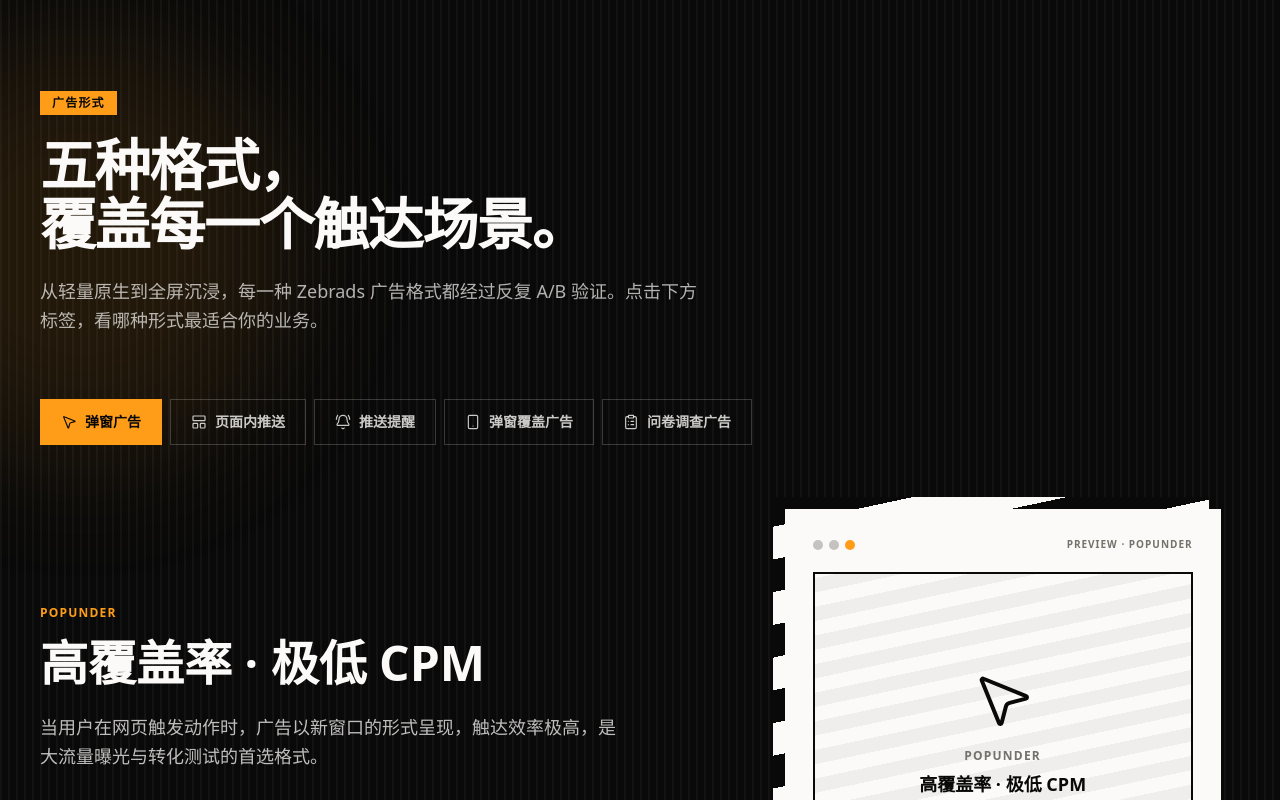
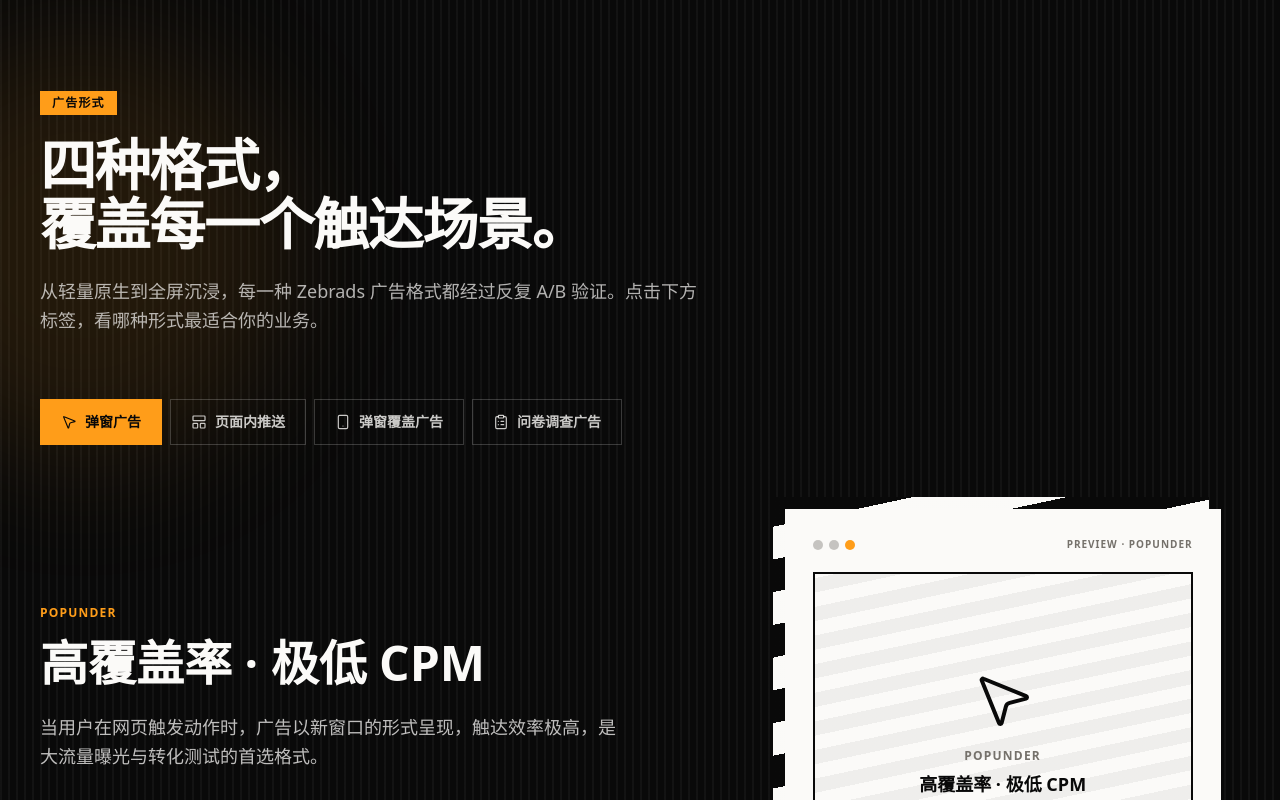
Before and after one commit to f826108853/zebrads-website, a Next.js app: page / in a window 1280 px wide. Shown: the part 1720-2520 px from the top of the page. Built offline with nearby package versions, Linux system fonts and the light colour scheme; a web font is replaced by a local one.

Commit message:
refactor: 移除广告形式区中的「推送提醒」模块
Coze-Commit-Type: user
Coze-User-ID: 3946577231874684
Coze-Conversation-ID: 9193679

```diff
--- a/src/components/site/ad-formats.tsx
+++ b/src/components/site/ad-formats.tsx
@@ -3,7 +3,6 @@
 import { useState } from 'react';
 import {
   MousePointer2,
-  BellRing,
   Smartphone,
   LayoutPanelTop,
   ClipboardList,
@@ -41,21 +40,6 @@
       'iOS / macOS 同样可投',
       '原生贴片样式，与内容融合',
       '点击率均值 1.8% - 4.5%',
-    ],
-  },
-  {
-    id: 'push',
-    name: '推送提醒',
-    icon: BellRing,
-    short: 'Web Push',
-    headline: '用户离线也能精准触达',
-    intro:
-      '基于浏览器订阅的真实用户列表，可重复触达、可分时间段投放。配合自动化规则，是私域唤醒最佳工具。',
-    points: [
-      '可追溯用户订阅时间与渠道',
-      '支持冷热分桶与频次控制',
-      '离线下发，唤醒沉睡用户',
-      '兼容 Chrome / Firefox / Edge / 国产浏览器',
     ],
   },
   {
@@ -117,7 +101,7 @@
           </Reveal>
           <Reveal delay={100}>
             <h2 className="font-black text-[clamp(2rem,4.5vw,3.5rem)] leading-[1.05] tracking-tight">
-              五种格式，
+              四种格式，
               <br />
               覆盖每一个触达场景。
             </h2>
@@ -235,8 +219,6 @@
                           ? '$0.4'
                           : current.id === 'in-page'
                             ? '2.8%'
-                            : current.id === 'push'
-                              ? '1.2B'
                             : current.id === 'interstitial'
                               ? '12s'
                               : '6×'}
@@ -246,8 +228,6 @@
                           ? 'CPM'
                           : current.id === 'in-page'
                             ? 'CTR'
-                            : current.id === 'push'
-                              ? '日触达'
                             : current.id === 'interstitial'
                               ? '驻留'
                               : '互动率'}
--- a/src/components/site/site-footer.tsx
+++ b/src/components/site/site-footer.tsx
@@ -6,7 +6,6 @@
   产品: [
     { label: '弹窗广告', href: '#ad-formats' },
     { label: '页面内推送', href: '#ad-formats' },
-    { label: '推送提醒', href: '#ad-formats' },
     { label: '弹窗覆盖广告', href: '#ad-formats' },
     { label: '问卷调查广告', href: '#ad-formats' },
   ],
```
Also changed, not shown: assets/image_20260702001221101.png (added). Lines whose indentation alone changed are shown as unchanged.
